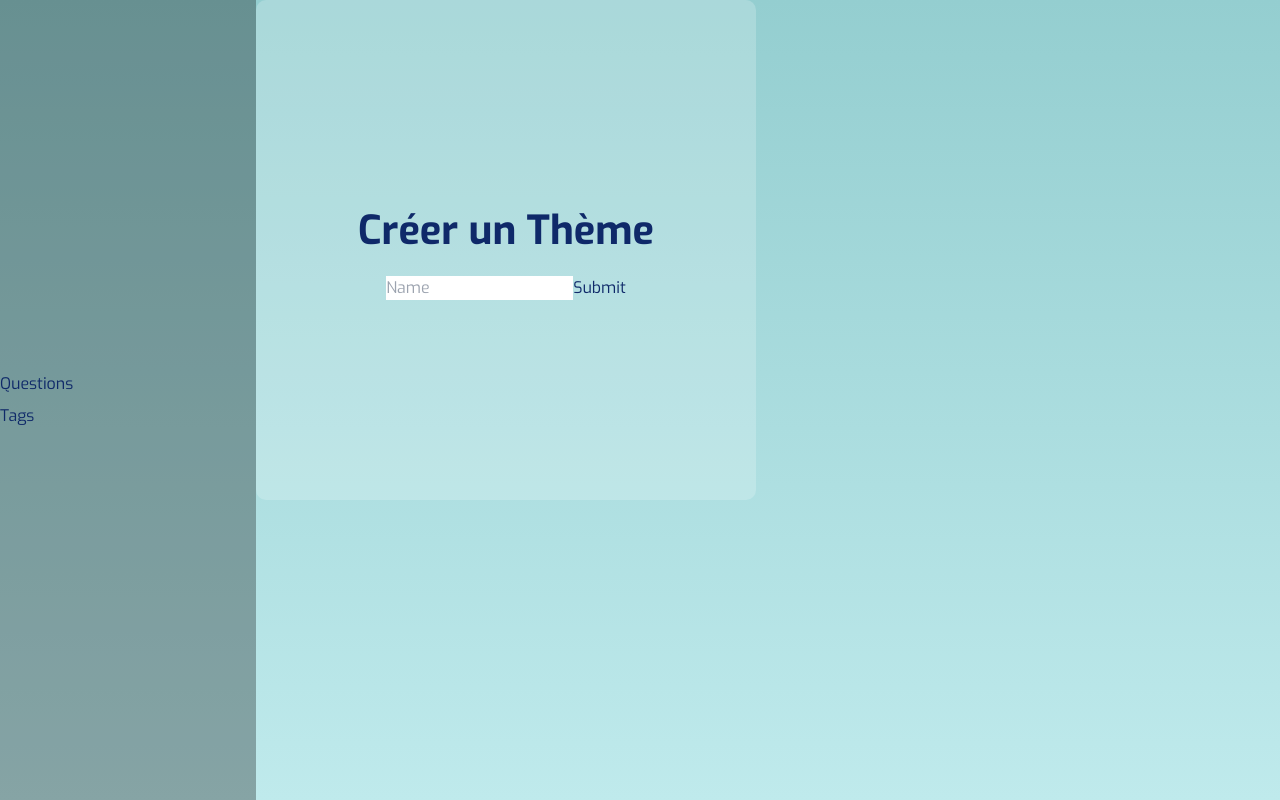
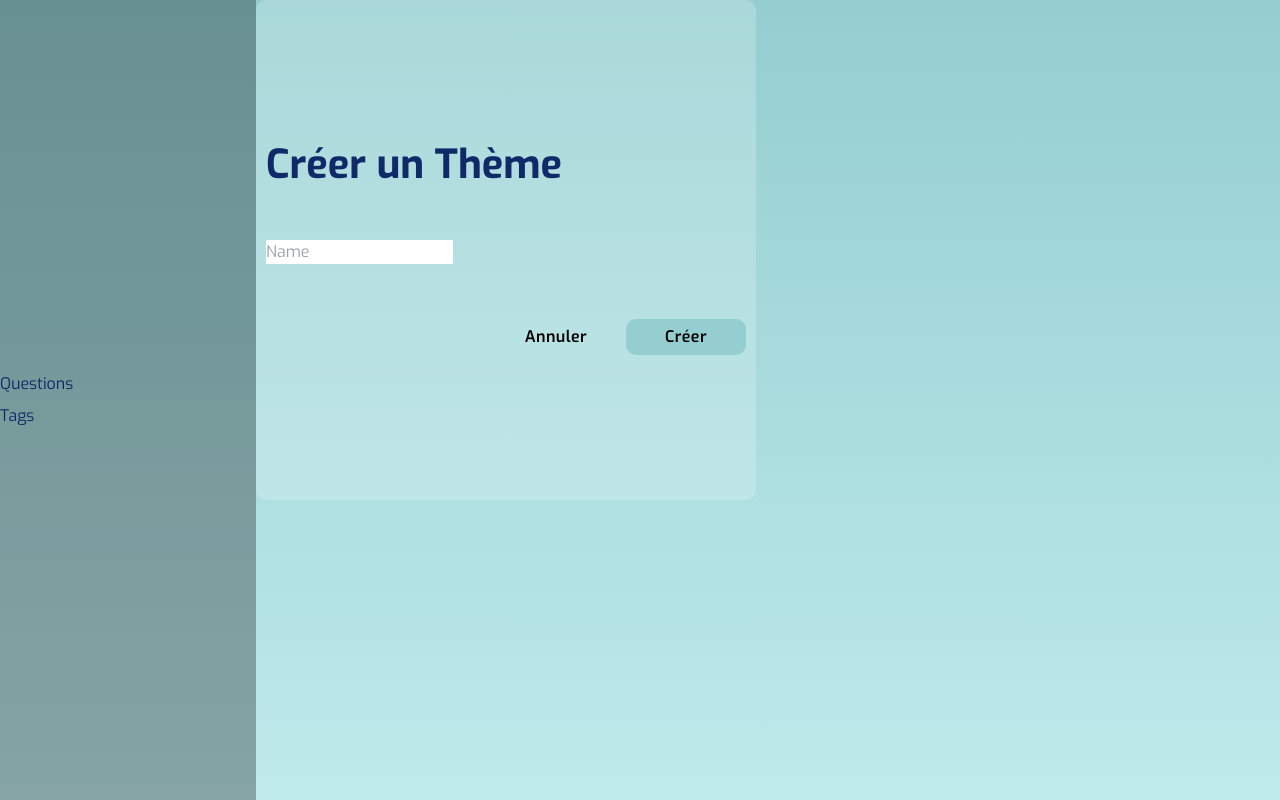
Before and after one commit to AngelZatch/hurribrain, a Next.js app in the folder packages/admin/: page /tags/create in a window 1280 px wide. Built offline with nearby package versions, Linux system fonts and the light colour scheme.

Commit message:
feat: start styling button

```diff
--- a/packages/admin/package.json
+++ b/packages/admin/package.json
@@ -11,6 +11,7 @@
   "dependencies": {
     "@headlessui/react": "^2.2.0",
     "@tanstack/react-query": "^5.59.8",
+    "clsx": "^2.1.1",
     "next": "14.2.15",
     "react": "^18",
     "react-dom": "^18",
--- a/packages/admin/src/app/@modal/(.)tags/ create/modal.tsx
+++ b/packages/admin/src/app/@modal/(.)tags/ create/modal.tsx
@@ -3,6 +3,7 @@
 import { type ElementRef, useEffect, useRef } from "react";
 import { useRouter } from "next/navigation";
 import { createPortal } from "react-dom";
+import { Dialog, DialogBackdrop, DialogPanel } from "@headlessui/react";
 
 export function Modal({ children }: { children: React.ReactNode }) {
   const router = useRouter();
@@ -19,12 +20,22 @@ export function Modal({ children }: { children: React.ReactNode }) {
   }
 
   return createPortal(
-    <div className="modal-backdrop">
-      <dialog ref={dialogRef} className="modal" onClose={onDismiss}>
-        {children}
-        <button onClick={onDismiss} className="close-button" />
-      </dialog>
-    </div>,
+    <Dialog
+      open
+      ref={dialogRef}
+      className="fixed inset-0 z-50 bg-black/50"
+      onClose={onDismiss}
+      role="dialog"
+    >
+      <DialogBackdrop
+        transition
+        className="fixed inset-0 bg-gray-500 bg-opacity-75 transition-opacity data-[closed]:opacity-0 data-[enter]:duration-300 data-[leave]:duration-200 data-[enter]:ease-out data-[leave]:ease-in"
+      />
+      <div className="w-[500px] h-[500px] bg-white/20 rounded-[10px] flex-col justify-center items-center gap-[15px] inline-flex">
+        <DialogPanel transition>{children}</DialogPanel>
+      </div>
+      <button onClick={onDismiss} className="close-button" />
+    </Dialog>,
     document.getElementById("modal-root")!
   );
 }
--- a/packages/admin/src/app/tags/create/page.tsx
+++ b/packages/admin/src/app/tags/create/page.tsx
@@ -1,21 +1,31 @@
 "use client";
 import createTag from "@/app/tags/actions";
+import HBButton from "@/app/ui/components/hbButton";
 
-const NewTag = () => {
+const CreateTagForm = () => {
   return (
-    <div className="w-[500px] h-[500px] bg-white/20 rounded-[10px] flex-col justify-center items-center gap-[15px] inline-flex">
-      <span className="text-[40px] font-bold">Créer un Thème</span>
-      <form
-        action={async (formData) => {
-          await createTag(formData);
-        }}
-        method="post"
-      >
+    <form
+      action={createTag}
+      className="w-[500px] h-[500px] bg-white/20 rounded-[10px] flex-col justify-center items-center gap-[15px] inline-flex"
+    >
+      <div className="h-20 px-2.5 py-5 w-full justify-between items-center inline-flex">
+        <span className="text-[40px] font-bold">Créer un Thème</span>
+      </div>
+      <div className="px-2.5 py-5 w-full flex-col justify-start items-start gap-5 inline-flex">
         <input type="text" name="name" placeholder="Name" />
-        <button type="submit">Submit</button>
-      </form>
-    </div>
+      </div>
+      <div className="h-[76px] px-2.5 py-5 w-full justify-end items-center gap-2.5 inline-flex">
+        <HBButton
+          type="reset"
+          label="Annuler"
+          color="secondary"
+          variant="text"
+          size="medium"
+        />
+        <HBButton label="Créer" type="submit" size="medium" />
+      </div>
+    </form>
   );
 };
 
-export default NewTag;
+export default CreateTagForm;
--- a/packages/admin/src/app/tags/newTag.tsx
+++ /dev/null
@@ -1,40 +0,0 @@
-"use client";
-import { Dialog, DialogBackdrop, DialogPanel } from "@headlessui/react";
-import { useState } from "react";
-import createTag from "./actions";
-
-const NewTag = () => {
-  const [isOpen, setIsOpen] = useState(false);
-
-  return (
-    <Dialog
-      open={isOpen}
-      onClose={setIsOpen}
-      role="dialog"
-      className="fixed inset-0 z-50 bg-black/50"
-    >
-      <DialogBackdrop
-        transition
-        className="fixed inset-0 bg-gray-500 bg-opacity-75 transition-opacity data-[closed]:opacity-0 data-[enter]:duration-300 data-[leave]:duration-200 data-[enter]:ease-out data-[leave]:ease-in"
-      />
-      <div className="w-[500px] h-[500px] bg-white/20 rounded-[10px] flex-col justify-center items-center gap-[15px] inline-flex">
-        <DialogPanel transition>
-          <span className="text-[40px] font-bold">Dialog</span>
-          <button onClick={() => setIsOpen(false)}>Close</button>
-          <form
-            action={async (formData) => {
-              await createTag(formData);
-              setIsOpen(false);
-            }}
-            method="post"
-          >
-            <input type="text" name="name" placeholder="Name" />
-            <button type="submit">Submit</button>
-          </form>
-        </DialogPanel>
-      </div>
-    </Dialog>
-  );
-};
-
-export default NewTag;
--- a/packages/admin/src/app/tags/page.tsx
+++ b/packages/admin/src/app/tags/page.tsx
@@ -1,5 +1,4 @@
 import { Tag } from "@/app/types/tag";
-import NewTag from "./newTag";
 import TagItem from "./tagItem";
 import Link from "next/link";
 
@@ -18,7 +17,6 @@ const Tags = async () => {
       <div className="w-full overflow-auto self-stretch p-2.5 flex-col justify-start items-start gap-2.5 inline-flex">
         {tags?.map((tag: Tag) => <TagItem key={tag.uuid} label={tag.name} />)}
       </div>
-      <NewTag />
     </>
   );
 };
--- a/packages/admin/src/app/ui/components/hbButton.tsx
+++ b/packages/admin/src/app/ui/components/hbButton.tsx
@@ -1,20 +1,43 @@
 import { Button } from "@headlessui/react";
-interface ButtonProps {
+import { ButtonHTMLAttributes } from "react";
+import clsx from "clsx";
+
+interface ButtonProps extends ButtonHTMLAttributes<HTMLButtonElement> {
   label?: string;
-  variant?: "primary" | "secondary" | "error";
+  color?: "primary" | "secondary" | "error";
+  size?: "small" | "medium" | "large";
+  variant?: "contained" | "outline" | "text";
   onClick?: () => void;
 }
 
-const HBButton = ({ label, onClick }: ButtonProps) => {
+const HBButton = ({
+  label,
+  color = "primary",
+  size = "large",
+  variant = "contained",
+  onClick,
+  ...props
+}: ButtonProps) => {
   return (
     <Button
-      type="button"
-      className="h-14 p-4 rounded-[10px] justify-center items-center gap-2.5 inline-flex bg-[--main-color]"
+      className={clsx(
+        "rounded-[10px] justify-center items-center gap-2.5 inline-flex",
+        variant === "contained" && "bg-[--main-color]",
+        size === "large" && "h-14 p-4",
+        size === "medium" && "h-9 px-3 py-1.5 min-w-[120px] min-h-[36px]",
+        size === "small" && "h-7 px-[12px] py-[4px]"
+      )}
       onClick={onClick}
+      {...props}
     >
-      <div className="grow shrink basis-0 text-center text-black text-base font-semibold tracking-wide">
+      <span
+        className={clsx(
+          "grow shrink basis-0 text-center text-black text-base font-semibold tracking-wide",
+          size === "small" && "text-[12px]"
+        )}
+      >
         {label}
-      </div>
+      </span>
     </Button>
   );
 };
```
Also changed, not shown: 1 other file (tests, documents, lock files or other folders).
